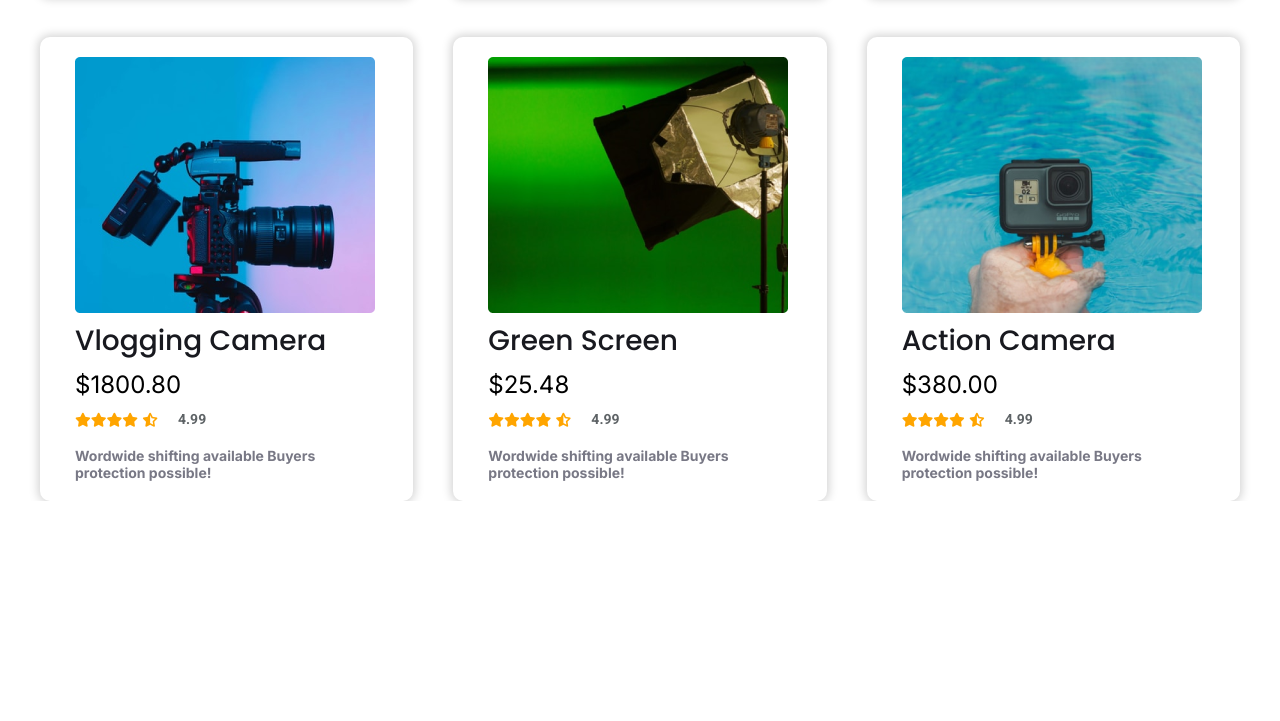
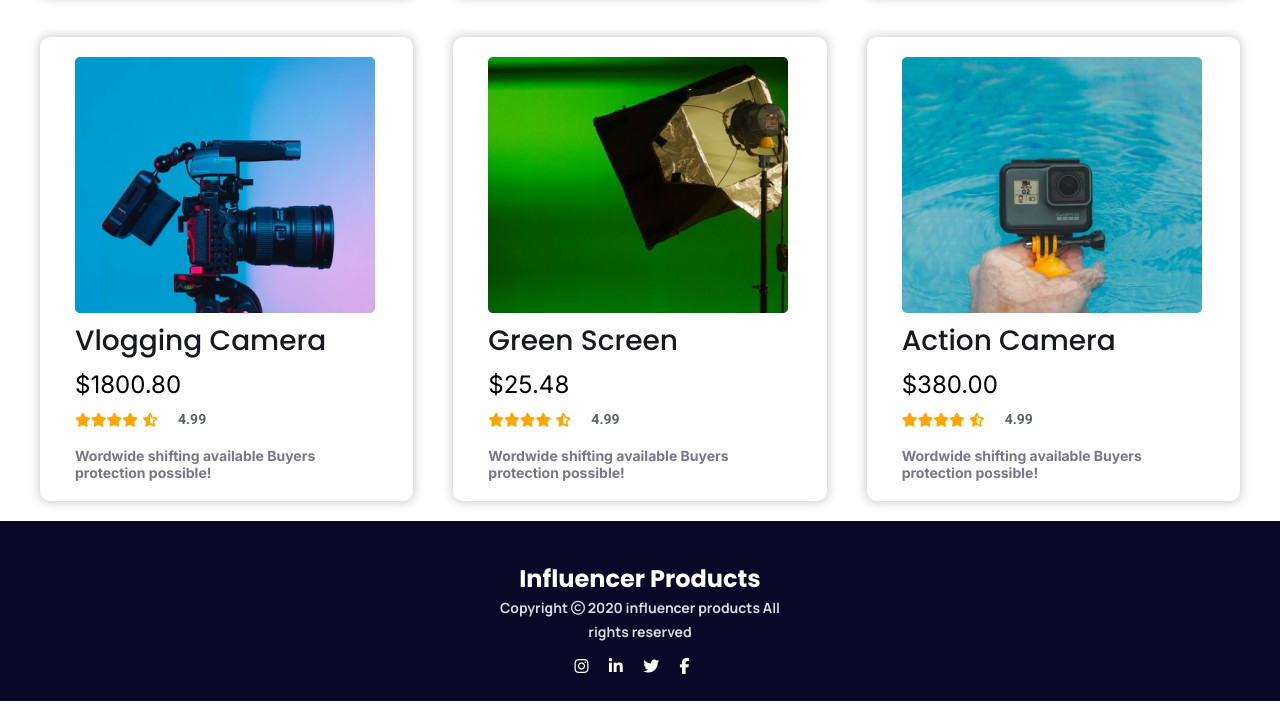
Before and after one commit to abdurrazzakhera/my_first_ecommarc, a plain HTML site: page index.html in a window 1280 px wide. Shown: the part 1518-2239 px from the top of the page. Before the commit the page ends 2019 px from the top, so only its background shows below. Drawn offline with Linux system fonts and the light colour scheme.

Commit message:
footer add

```diff
--- a/index.html
+++ b/index.html
@@ -204,5 +204,20 @@
         </div>
       </div>
     </main>
+    <footer class="main_footer">
+      <div class="foot_sec">
+        <h3>Influencer products</h3>
+        <p>
+          Copyright <i class="far fa-copyright"></i> 2020 influencer products
+          All rights reserved
+        </p>
+        <div class="social_icon">
+          <a href="#"><i class="fab fa-instagram"></i></a>
+          <a href="#"><i class="fab fa-linkedin-in"></i></a>
+          <a href="#"><i class="fab fa-twitter"></i></a>
+          <a href="#"><i class="fab fa-facebook-f"></i></a>
+        </div>
+      </div>
+    </footer>
   </body>
 </html>
--- a/style/style.css
+++ b/style/style.css
@@ -73,6 +73,7 @@ font-family: 'Roboto', sans-serif;
 /* -----------Main section style---------- */
 .main_sec {
   margin-top: 20px;
+  margin-bottom: 20px;
 }
 .main_sec > h2 {
   text-align: center;
@@ -130,3 +131,38 @@ font-family: 'Roboto', sans-serif;
   font-weight: 700;
   color: #5e6366;
 }
+
+/* ------------Footer section style----------- */
+.main_footer {
+  background-color: #0a0826;
+  text-align: center;
+  padding-top: 20px;
+}
+.foot_sec {
+  color: #fff;
+  width: 320px;
+  height: 140px;
+  margin: 20px auto;
+}
+.foot_sec h3 {
+  font-size: 24px;
+  font-weight: 700;
+  text-transform: capitalize;
+}
+.foot_sec p {
+  font-family: "Manrope", sans-serif;
+  font-size: 14px;
+  font-weight: 700;
+  line-height: 24px;
+  color: #d9dbe1;
+  margin-bottom: 10px;
+}
+.social_icon a {
+  text-decoration: none;
+  color: white;
+}
+.social_icon .fab {
+  font-size: 32;
+  margin-right: 16px;
+  margin-bottom: 10px;
+}
```
